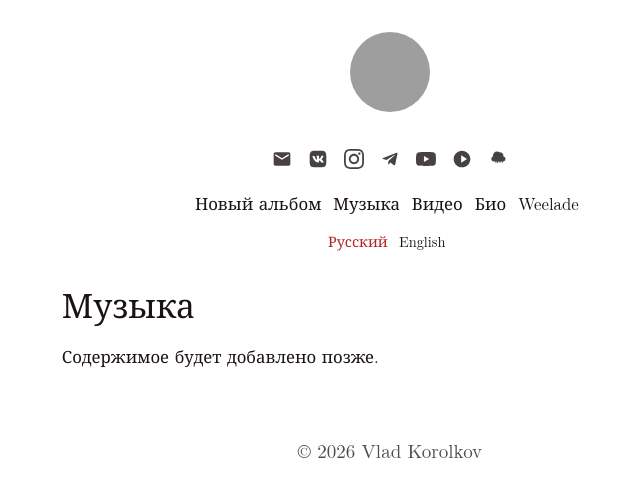
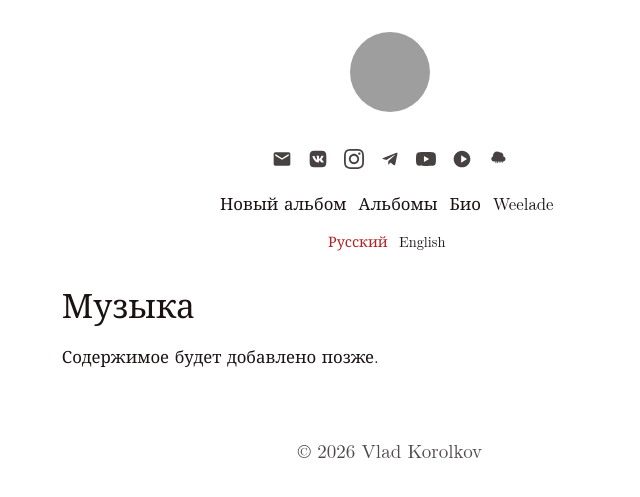
Before and after one commit to vladkorolkov/vladkorolkov-music, a Jekyll site: the page built from index.md, in a window 1280 px wide. Shown: the top 497 px of the page, without its empty margins (250-890 px from the left). Built offline with Jekyll 4.4.1, drawn with Linux system fonts in a browser that asks for light colours; grey boxes are pictures that could not be loaded.

Commit message:
Remove Video from menu, rename Music to Albums

```diff
--- a/_layouts/default.html
+++ b/_layouts/default.html
@@ -12,31 +12,24 @@
       <img class="photo" src="https://avatars.githubusercontent.com/u/72408636?v=4" alt="Vlad Korolkov" width="80" height="80">
 
       <div class="socials">
-        <!-- Email -->
         <a href="mailto:korolkovjazz@yandex.ru" title="Email" aria-label="Email">
           <svg viewBox="0 0 24 24" width="20" height="20" fill="currentColor"><path d="M20 4H4c-1.1 0-1.99.9-1.99 2L2 18c0 1.1.9 2 2 2h16c1.1 0 2-.9 2-2V6c0-1.1-.9-2-2-2zm0 4l-8 5-8-5V6l8 5 8-5v2z"/></svg>
         </a>
-        <!-- VK -->
         <a href="https://vk.ru/vladislav_korolkov" target="_blank" rel="noopener" title="VK" aria-label="VK">
           <svg viewBox="0 0 24 24" width="20" height="20" fill="currentColor"><path d="M15.07 2H8.93C3.33 2 2 3.33 2 8.93v6.14C2 20.67 3.33 22 8.93 22h6.14c5.6 0 6.93-1.33 6.93-6.93V8.93C22 3.33 20.67 2 15.07 2zm3.08 14.27h-1.46c-.55 0-.72-.44-1.71-1.42-.86-.82-1.24-.93-1.45-.93-.3 0-.38.09-.38.5v1.3c0 .35-.11.56-1.03.56-1.53 0-3.22-.92-4.41-2.64-1.8-2.5-2.29-4.38-2.29-4.75 0-.2.09-.39.5-.39h1.46c.37 0 .51.17.65.56.72 2.07 1.92 3.89 2.42 3.89.19 0 .27-.09.27-.56V9.9c-.06-.99-.58-1.08-.58-1.44 0-.18.15-.35.39-.35h2.3c.31 0 .42.17.42.54v2.9c0 .31.14.42.23.42.19 0 .34-.11.69-.46 1.07-1.2 1.83-3.05 1.83-3.05.1-.22.27-.42.64-.42h1.46c.44 0 .53.23.44.54-.19.88-2.02 3.45-2.02 3.45-.16.25-.22.36 0 .65.15.2.67.65 1.01 1.05.63.72 1.12 1.32 1.25 1.74.13.42-.09.64-.53.64z"/></svg>
         </a>
-        <!-- Instagram -->
         <a href="https://www.instagram.com/vlad_korolkov/" target="_blank" rel="noopener" title="Instagram" aria-label="Instagram">
           <svg viewBox="0 0 24 24" width="20" height="20" fill="currentColor"><path d="M12 2.163c3.204 0 3.584.012 4.85.07 3.252.148 4.771 1.691 4.919 4.919.058 1.265.069 1.645.069 4.849 0 3.205-.012 3.584-.069 4.849-.149 3.225-1.664 4.771-4.919 4.919-1.266.058-1.644.07-4.85.07-3.204 0-3.584-.012-4.849-.07-3.26-.149-4.771-1.699-4.919-4.92-.058-1.265-.07-1.644-.07-4.849 0-3.204.013-3.583.07-4.849.149-3.227 1.664-4.771 4.919-4.919 1.266-.057 1.645-.069 4.849-.069zm0-2.163c-3.259 0-3.667.014-4.947.072-4.358.2-6.78 2.618-6.98 6.98-.059 1.281-.073 1.689-.073 4.948 0 3.259.014 3.668.072 4.948.2 4.358 2.618 6.78 6.98 6.98 1.281.058 1.689.072 4.948.072 3.259 0 3.668-.014 4.948-.072 4.354-.2 6.782-2.618 6.979-6.98.059-1.28.073-1.689.073-4.948 0-3.259-.014-3.667-.072-4.947-.196-4.354-2.617-6.78-6.979-6.98-1.281-.059-1.69-.073-4.949-.073zm0 5.838c-3.403 0-6.162 2.759-6.162 6.162s2.759 6.163 6.162 6.163 6.162-2.759 6.162-6.163c0-3.403-2.759-6.162-6.162-6.162zm0 10.162c-2.209 0-4-1.79-4-4 0-2.209 1.791-4 4-4s4 1.791 4 4c0 2.21-1.791 4-4 4zm6.406-11.845c-.796 0-1.441.645-1.441 1.44s.645 1.44 1.441 1.44c.795 0 1.439-.645 1.439-1.44s-.644-1.44-1.439-1.44z"/></svg>
         </a>
-        <!-- Telegram -->
         <a href="https://t.me/vlad_korolkov" target="_blank" rel="noopener" title="Telegram" aria-label="Telegram">
           <svg viewBox="0 0 24 24" width="20" height="20" fill="currentColor"><path d="M9.78 18.65l.28-4.23 7.68-6.92c.34-.31-.07-.46-.52-.19L7.74 13.3 3.64 12c-.88-.25-.89-.86.2-1.3l15.97-6.16c.73-.33 1.43.18 1.15 1.3l-2.72 12.81c-.19.91-.74 1.13-1.5.71L12.6 16.3l-1.99 1.93c-.23.23-.42.42-.83.42z"/></svg>
         </a>
-        <!-- YouTube -->
         <a href="https://www.youtube.com/@vladislav3105" target="_blank" rel="noopener" title="YouTube" aria-label="YouTube">
           <svg viewBox="0 0 24 24" width="20" height="20" fill="currentColor"><path d="M23.498 6.186a3.016 3.016 0 0 0-2.122-2.136C19.505 3.545 12 3.545 12 3.545s-7.505 0-9.377.505A3.017 3.017 0 0 0 .502 6.186C0 8.07 0 12 0 12s0 3.93.502 5.814a3.016 3.016 0 0 0 2.122 2.136c1.871.505 9.376.505 9.376.505s7.505 0 9.377-.505a3.015 3.015 0 0 0 2.122-2.136C24 15.93 24 12 24 12s0-3.93-.502-5.814zM9.545 15.568V8.432L15.818 12l-6.273 3.568z"/></svg>
         </a>
-        <!-- RuTube -->
         <a href="https://rutube.ru/channel/13224882/" target="_blank" rel="noopener" title="RuTube" aria-label="RuTube">
           <svg viewBox="0 0 24 24" width="20" height="20" fill="currentColor"><path d="M12 2C6.48 2 2 6.48 2 12s4.48 10 10 10 10-4.48 10-10S17.52 2 12 2zm-1 14.5v-9l7 4.5-7 4.5z"/></svg>
         </a>
-        <!-- SoundCloud -->
         <a href="https://soundcloud.com/vkorolkov" target="_blank" rel="noopener" title="SoundCloud" aria-label="SoundCloud">
           <svg viewBox="0 0 24 24" width="20" height="20" fill="currentColor"><path d="M17.5 10.5c-.28 0-.5.22-.5.5v5c0 .28.22.5.5.5s.5-.22.5-.5v-5c0-.28-.22-.5-.5-.5zm-2 1c-.28 0-.5.22-.5.5v4c0 .28.22.5.5.5s.5-.22.5-.5v-4c0-.28-.22-.5-.5-.5zm-2 1c-.28 0-.5.22-.5.5v3c0 .28.22.5.5.5s.5-.22.5-.5v-3c0-.28-.22-.5-.5-.5zm-2 1.5c-.28 0-.5.22-.5.5v2c0 .28.22.5.5.5s.5-.22.5-.5v-2c0-.28-.22-.5-.5-.5zm-2 1c-.28 0-.5.22-.5.5v1c0 .28.22.5.5.5s.5-.22.5-.5v-1c0-.28-.22-.5-.5-.5zm8.5-9C15.02 4.5 13.07 3 10.8 3 8.15 3 6 5.15 6 7.8c0 .35.04.69.11 1.02C4.89 9.26 4 10.5 4 12c0 1.66 1.34 3 3 3h11c1.66 0 3-1.34 3-3 0-1.54-1.16-2.81-2.66-2.97.1-.32.16-.66.16-1.03 0-2.21-1.79-4-4-4z"/></svg>
         </a>
@@ -49,14 +42,12 @@
 
           {% if is_en %}
             <li><a href="{{ '/en/new-album.html' | relative_url }}">New Album</a></li>
-            <li><a href="{{ '/en/' | relative_url }}">Music</a></li>
-            <li><a href="{{ '/en/video.html' | relative_url }}">Video</a></li>
+            <li><a href="{{ '/en/' | relative_url }}">Albums</a></li>
             <li><a href="{{ '/en/bio.html' | relative_url }}">Bio</a></li>
             <li><a href="{{ '/en/weelade.html' | relative_url }}">Weelade</a></li>
           {% else %}
             <li><a href="{{ '/new-album.html' | relative_url }}">Новый альбом</a></li>
-            <li><a href="{{ '/' | relative_url }}">Музыка</a></li>
-            <li><a href="{{ '/video.html' | relative_url }}">Видео</a></li>
+            <li><a href="{{ '/' | relative_url }}">Альбомы</a></li>
             <li><a href="{{ '/bio.html' | relative_url }}">Био</a></li>
             <li><a href="{{ '/weelade.html' | relative_url }}">Weelade</a></li>
           {% endif %}
```
